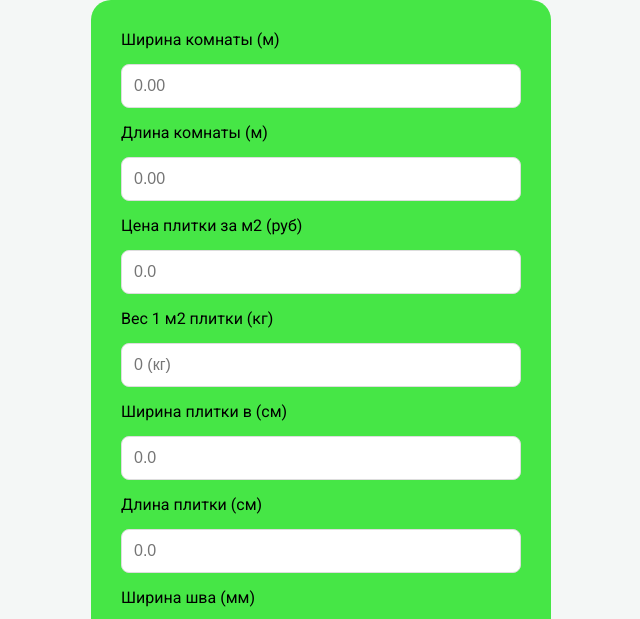
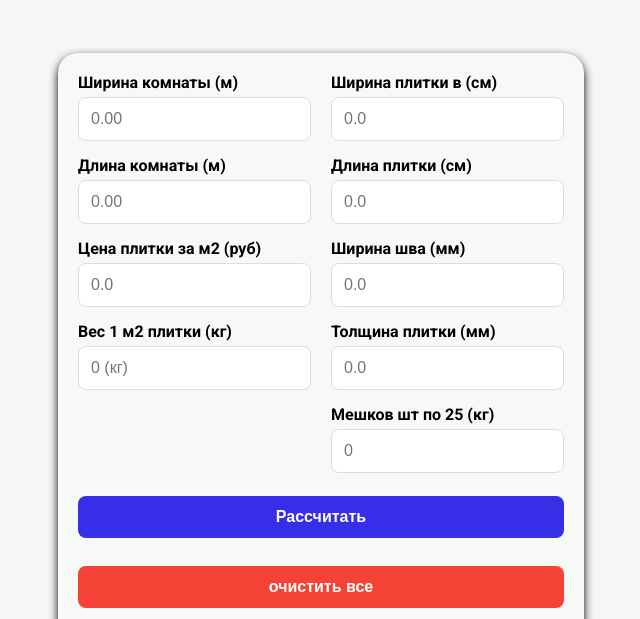
Before and after one commit to maxus9017-design/tile-calc, a plain HTML site: page index.html in a window 1280 px wide. Shown: the top 619 px of the page, without its empty margins (319-959 px from the left). Drawn offline with Linux system fonts and the light colour scheme.

Commit message:
Update style.css
Сделал сетку из двух колонок , чуть подправил интерфейс

```diff
--- a/style.css
+++ b/style.css
@@ -11,7 +11,7 @@
 input {
   width: 100%;
   padding: 12px;
-  margin: 15px 0;
+  margin-bottom: 15px;
   border: 1px solid #ddd;
   border-radius: 8px;
   box-sizing: border-box;
@@ -35,7 +35,7 @@
   margin-bottom: 20px;
 }
 #calc-btn {
-  background-color: #2e31e8;
+  background-color: #372ee8;
   color: white;
 }
 #calc-btn:hover {
@@ -49,9 +49,21 @@
   background-color: #d32f27;
 }
 .container {
-  max-width: 400px;
+  max-width: 800 px;
   margin: auto;
-  padding: 30px;
-  background-color: rgb(70, 230, 70);
+  padding: 20px;
+  background-color: rgb(247, 249, 247);
   border-radius: 20px;
+  box-shadow: 0 4px 10px rgb(0, 0, 0, 1);
 }
+label {
+  display: block;
+  margin-bottom: 5px;
+  font-weight: bold;
+}
+/*делаем сетку из 2 колонок*/
+.grid-wrapper {
+  display: grid;
+  grid-template-columns: 1fr 1fr;
+  gap: 20px;
+}
```
